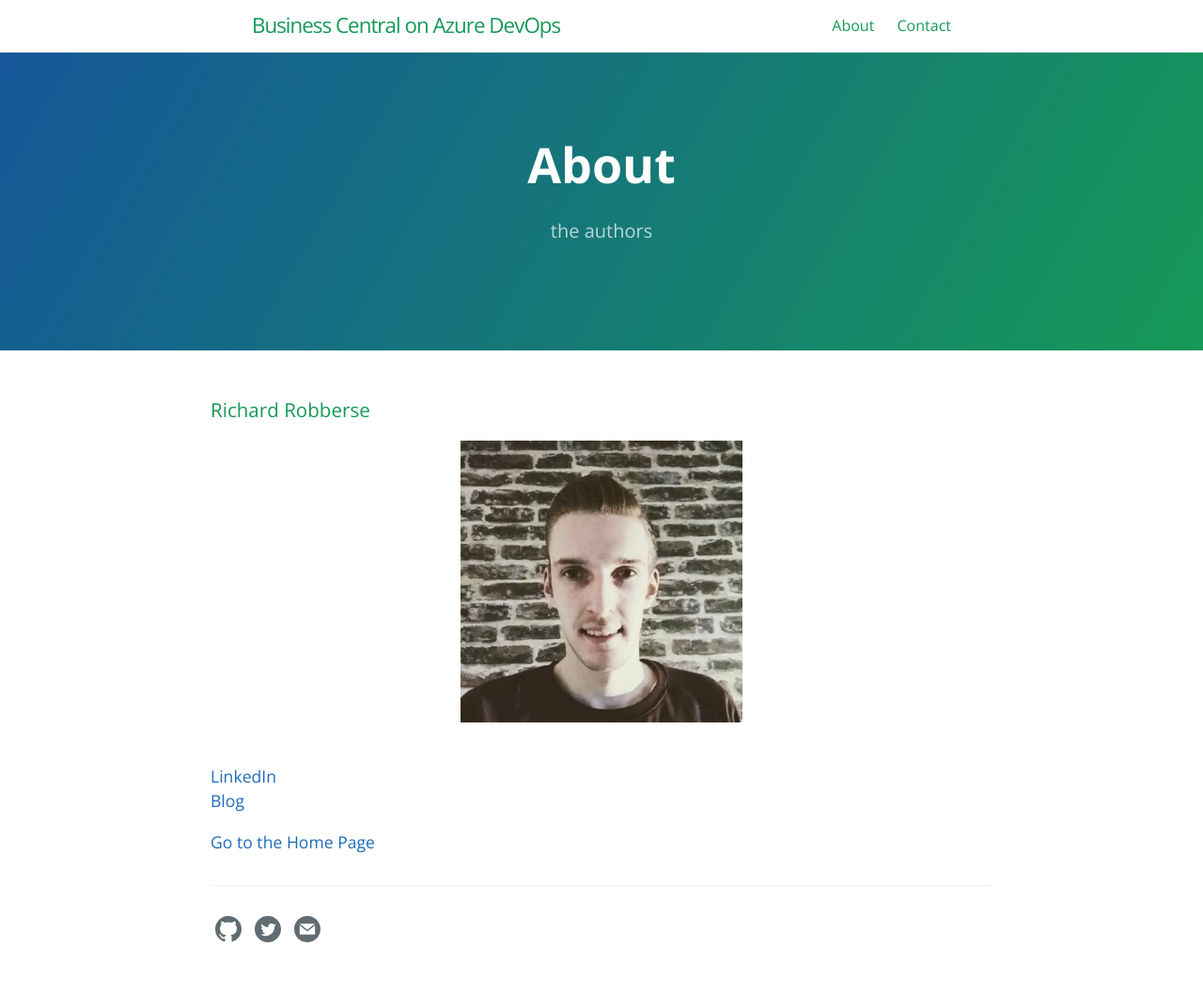
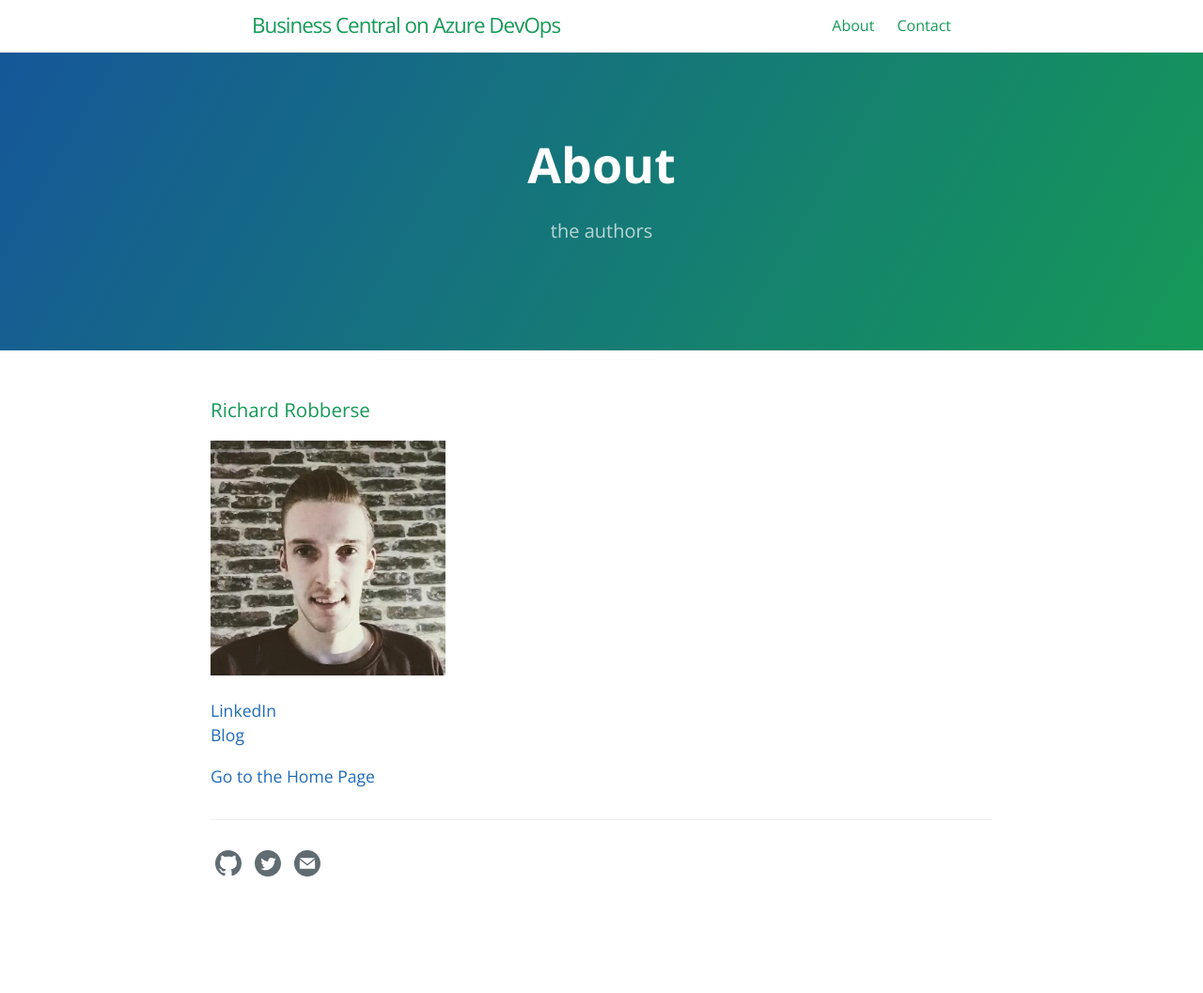
Before and after one commit to BConDevOps/BConDevOps.github.io, a Jekyll site: the page built from about.md, in a window 1280 px wide. Shown: the whole page at 94% size. Built offline with Jekyll 4.4.1, drawn with Linux system fonts in a browser that asks for light colours; after the commit the page ends 987 px from its top, so only the background shows below that.

Commit message:
Adjusted image size.

```diff
--- a/about.md
+++ b/about.md
@@ -6,7 +6,7 @@ permalink: /about.html
 ---
 
 ### Richard Robberse
-<img src="{{site.imagesurl}}/site/richard.jpg" style="display: block; margin: auto;width:300px;height:300px;" /> <br>
+<img src="{{site.imagesurl}}/site/richard.jpg" style="width:250px;height:250px; margin: auto;" /> <br>
 
 [LinkedIn](https://www.linkedin.com/in/richard-robberse/) <br>
 [Blog](https://robberse-it-services.nl/blog)
```
